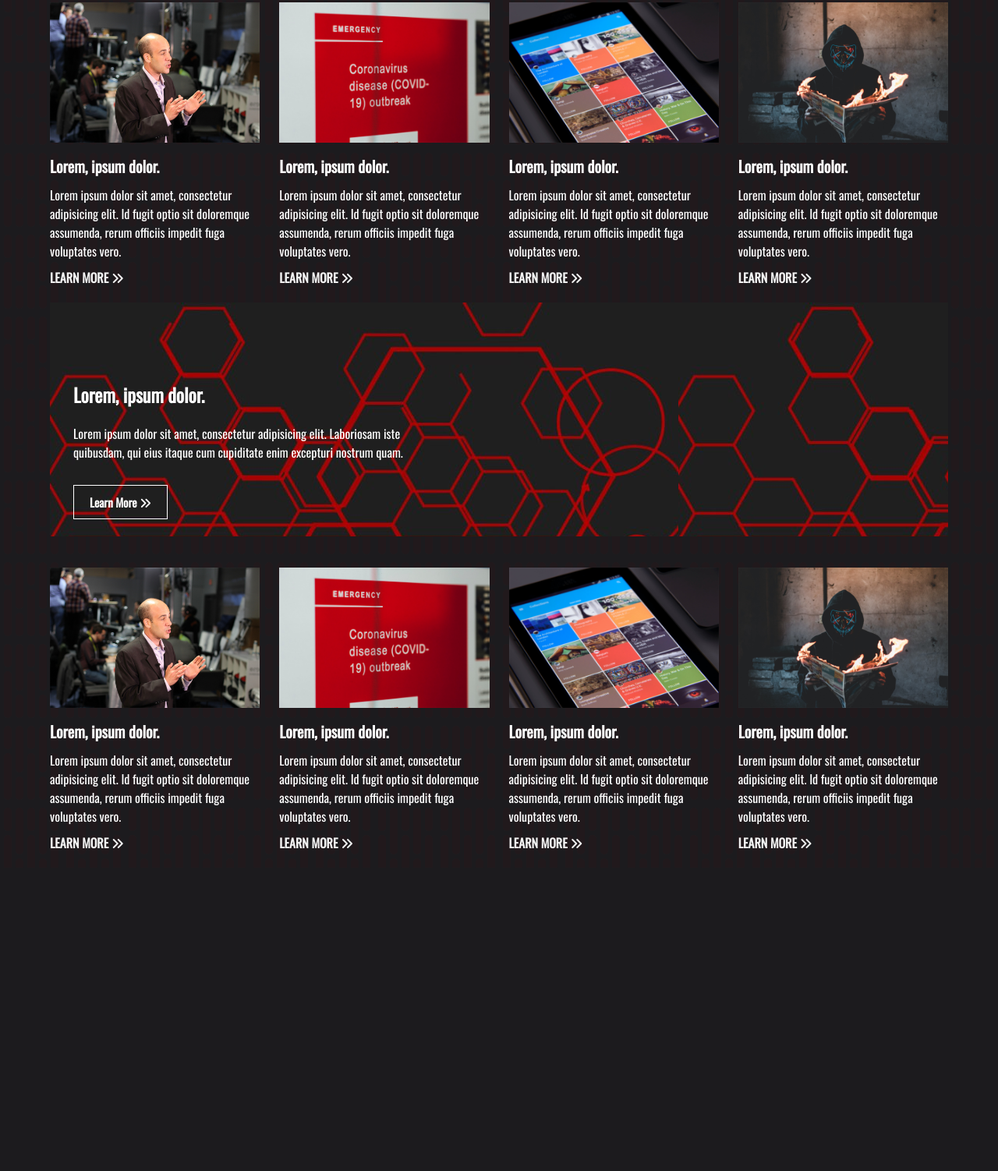
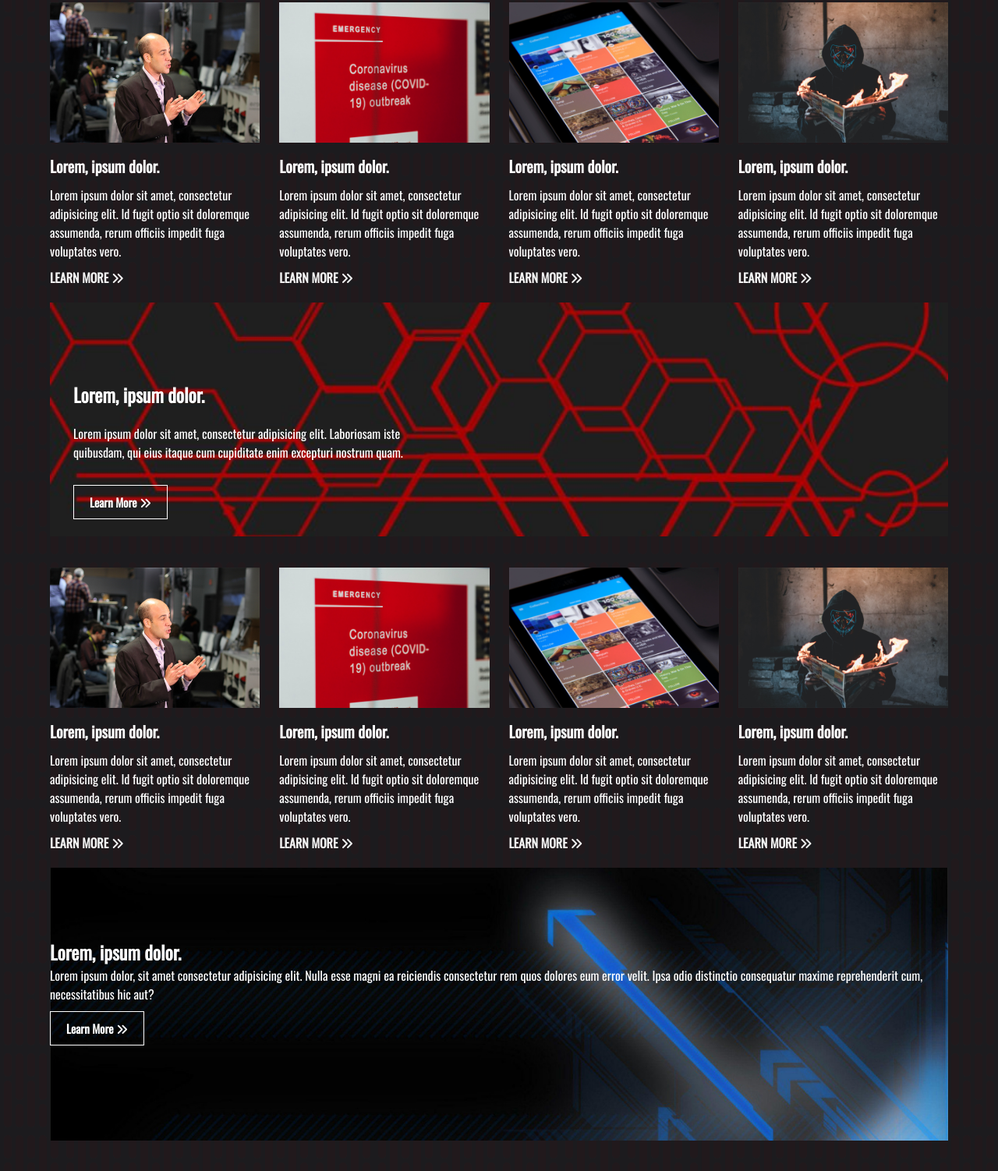
Before and after one commit to anbreaker/prototypeWebTechNews, a plain HTML site: page index.html in a window 1280 px wide. Shown: the part 649-2151 px from the top of the page at 78% size. Before the commit the page ends 1762 px from the top, so only its background shows below. Drawn offline with nearby package versions, Linux system fonts and the light colour scheme.

Commit message:
correcciones BEM

```diff
--- a/css/styles.css
+++ b/css/styles.css
@@ -120,20 +120,35 @@ ul {
     text-decoration: underline;
 }
 
-.banner {
+.banner-one {
     width: 100%;
     height: 300px;
-    background: url(/img/tech-red.jpg);
+    background: url(/img/tech-red.jpg) no-repeat center center/cover;
     margin-bottom: 40px;
 }
 
-.banner__contenido {
+.banner-one__contenido {
     width: 40%;
     padding: 90px 0 0 30px;
     color: white;
 }
 
-.banner__title,
-.banner__text {
+.banner-one__title,
+.banner-one__text {
     margin: 10px 0 20px 0;
 }
+
+.banner-two {
+    width: 100%;
+    height: 350px;
+    background: url(/img/image-five.jpg) no-repeat center center/cover;
+    margin-bottom: 40px;
+}
+
+.banner-two__contenido {
+    width: 40%;
+    padding: 90px 0 0 30px;
+}
+
+/* https://www.youtube.com/watch?v=Q2imkhmhOFo */
+/* 43.40 */
--- a/index.html
+++ b/index.html
@@ -114,10 +114,10 @@
                 </div>
             </div>
 
-            <section class="banner">
-                <div class="banner__contenido">
-                    <h2 class="banner__title">Lorem, ipsum dolor.</h2>
-                    <p class="banner__text">
+            <section class="banner-one">
+                <div class="banner-one__contenido">
+                    <h2 class="banner-one__title">Lorem, ipsum dolor.</h2>
+                    <p class="banner-one__text">
                         Lorem ipsum dolor sit amet, consectetur adipisicing elit.
                         Laboriosam iste quibusdam, qui eius itaque cum cupiditate enim
                         excepturi nostrum quam.
@@ -178,6 +178,16 @@
                 </div>
             </div>
 
+            <section class="banner-two">
+                <div class="banner-two__contenido"></div>
+                    <h2 class="banner-two__title">Lorem, ipsum dolor.</h2>
+                    <p class="banner-two__text">
+                        Lorem ipsum dolor, sit amet consectetur adipisicing elit. Nulla esse magni ea reiciendis consectetur rem quos dolores eum error velit. Ipsa odio distinctio consequatur maxime reprehenderit cum, necessitatibus hic aut?
+                    </p>
+                    <a href="#" class="btn">Learn More <i class="fas fa-angle-double-right"></i></i></a>
+                </div>
+            </section>
+
         </div>
         <script src="https://kit.fontawesome.com/055f901897.js"></script>
     </body>
```
